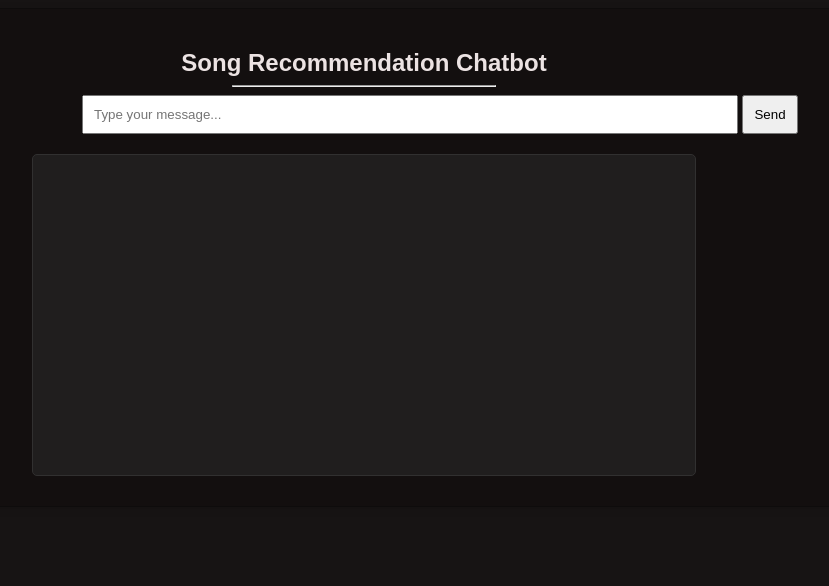
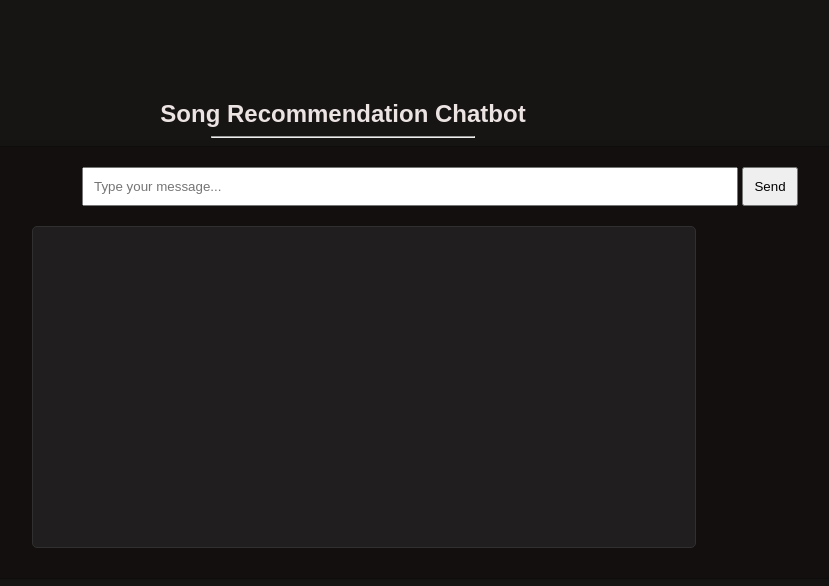
Before and after one commit to Sudhir34-dot/gitwebsite, a plain HTML site: page index.html in a window 1280 px wide. Shown: the top 586 px of the page, without its empty margins (297-1126 px from the left). Drawn offline with Linux system fonts and the light colour scheme.

Commit message:
Initial commit with .gitignore

```diff
--- a/index.html
+++ b/index.html
@@ -7,9 +7,9 @@
     <script src="script.js"></script>
 </head>
 <body>
-    <div id="chat-container">
     <h2 class="h2">Song Recommendation Chatbot</h2>
     <hr class="hr">
+    <div id="chat-container">
         <input type="text" id="user-input" placeholder="Type your message...">
         <button id="send-button">Send</button>
         <div id="chat-box"></div>
--- a/styles.css
+++ b/styles.css
@@ -53,10 +53,10 @@ body {
 
 #send-button {
     padding: 10px;
-    margin-right: 10px;
-
+    margin-right: 50px;
 }
 .h2{
+    margin-top: 100px;
     text-align: center;
     color: rgb(236, 227, 227);
     margin-bottom: 0px;
```
Also changed, not shown: 2 other files.
